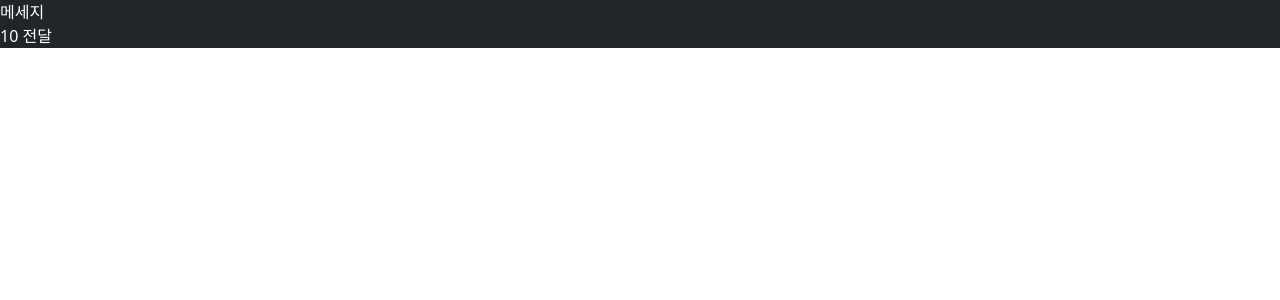
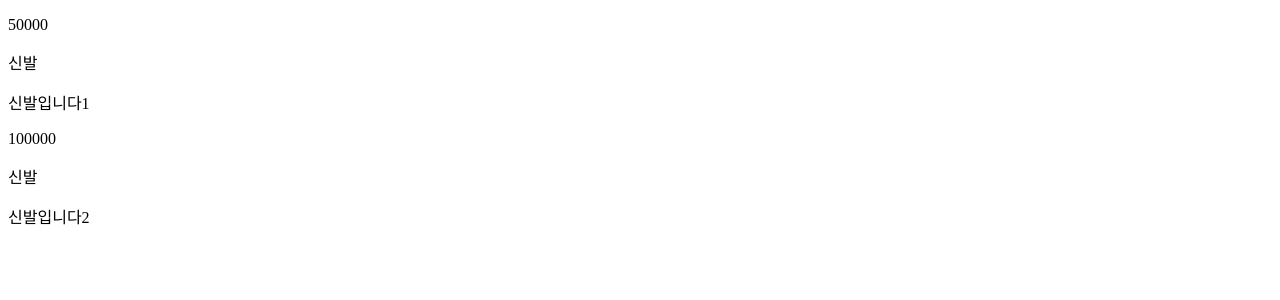
Before and after one commit to srh0820/reactspa, a React (Create React App) app: page / in a window 1280 px wide. Shown: the top 300 px of the page. Built offline with nearby package versions, Linux system fonts and the light colour scheme.

Commit message:
props 활용하기

```diff
--- /dev/null
+++ b/src/App.js
@@ -0,0 +1,17 @@
+function App(props) {
+    return (
+        <div>
+            <p>
+                {props.sendinfo.price}
+            </p>
+            <p>
+                {props.sendinfo.pronm}
+            </p>
+            <p>
+                 {props.sendinfo.protext}
+            </p>
+        </div>
+    )
+}
+
+export default App
--- a/src/index.js
+++ b/src/index.js
@@ -1,9 +1,23 @@
 import React from 'react';
 import ReactDOM from 'react-dom/client';
 import './index.scss';
-import App from './Child'; // 상대경로는 모두 src 폴더에서 찾기
+import App from './App';
+
+const myinfo = [{
+  price : 50000,
+  pronm : "신발",
+  protext : "신발입니다1"
+},
+{
+  price : 100000,
+  pronm : "신발",
+  protext : "신발입니다2"
+}]
 
 const root = ReactDOM.createRoot(document.getElementById('root'));
 root.render(
-  <App msg="메세지" num="10" cls="bg-dark fixed-top text-white"/>
+  <>
+    <App sendinfo ={myinfo[0]}></App>
+    <App sendinfo ={myinfo[1]}></App>
+  </>
 );
```
